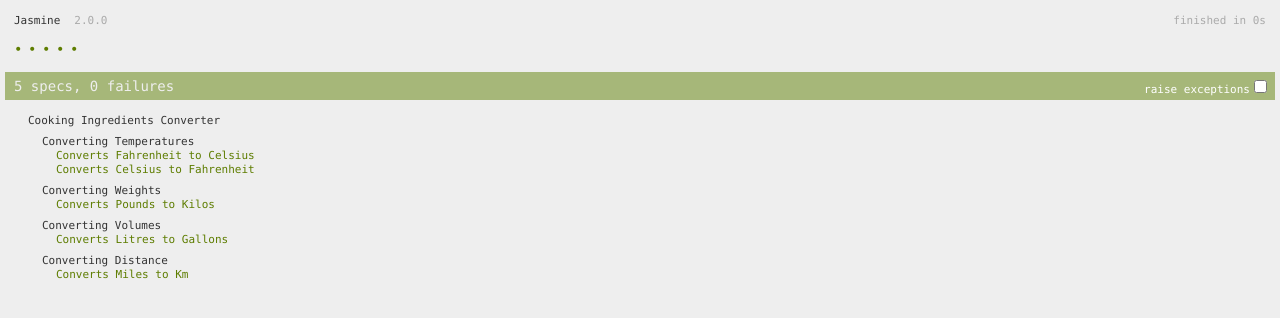
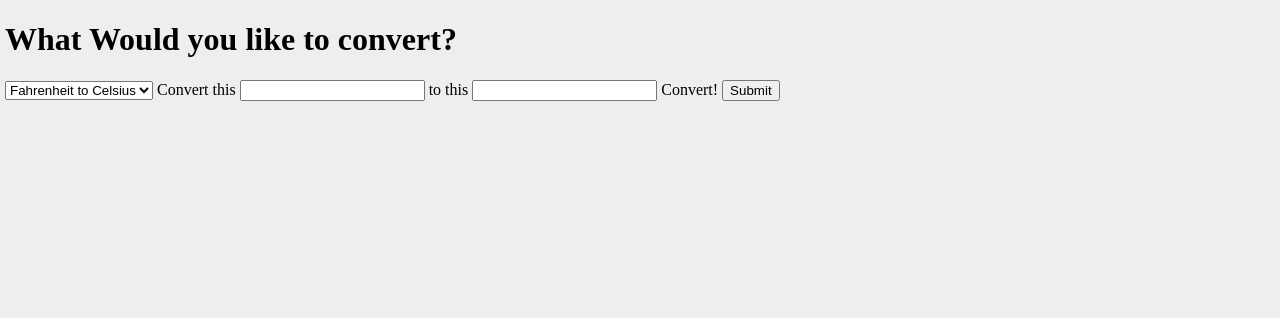
Before and after one commit to Jennythompson17/codebar_projects, a plain HTML site: page JSTesting/SpecRunner.html in a window 1280 px wide. Drawn offline with Linux system fonts and the light colour scheme.

Commit message:
add main.js

```diff
--- a/JSTesting/SpecRunner.html
+++ b/JSTesting/SpecRunner.html
@@ -2,22 +2,48 @@
 <html>
   <head>
     <meta http-equiv="Content-Type" content="text/html; charset=UTF-8">
-    <title>Jasmine Spec Runner v2.0.0</title>
+      <title>Cooking Converter 2.0</title>
 
       <link rel="shortcut icon" type="image/png" href="lib/jasmine-2.0.0/jasmine_favicon.png">
       <link rel="stylesheet" type="text/css" href="lib/jasmine-2.0.0/jasmine.css">
 
-    <script type="text/javascript" src="lib/jasmine-2.0.0/jasmine.js"></script>
+      <!--<script type="text/javascript" src="lib/jasmine-2.0.0/jasmine.js"></script>
       <script type="text/javascript" src="lib/jasmine-2.0.0/jasmine-html.js"></script>
-    <script type="text/javascript" src="lib/jasmine-2.0.0/boot.js"></script>
+      <script type="text/javascript" src="lib/jasmine-2.0.0/boot.js"></script>-->
 
       <!-- include source files here... -->
       <script type="text/javascript" src="src/Converter.js"></script>
       <script type="text/javascript" src="spec/ConverterSpec.js"></script>
+      <script type="text/javascript" src="src/Main.js"></script>
 
   </head>
 
   <body>
 
+    <div>
+      <h1> What Would you like to convert?</h1>
+
+        <form>
+          <select id="convertingWhat">
+            <option value="Fahrenheit to Celsius">Fahrenheit to Celsius</option>
+            <option value="Celsius to Fahrenheit">Celsius to Fahrenheit</option>
+            <option value="Pounds to Kilos">Pounds to Kilos</option>
+            <option value="Litres to Gallons">Litres to Gallons</option>
+            <option value="Miles to Km">Miles to Km</option>
+          </select>
+
+          <label for="input"> Convert this </label>
+          <input id="input" type="text" name="input">
+
+          <label for="output"> to this </label>
+          <input id="output" type="text" name="output">
+
+          <label for="button"> Convert! </label>
+          <input id="button" type="submit" name="button">
+
+
+        </form>
+    </div>
+
   </body>
 </html>
--- /dev/null
+++ b/JSTesting/src/Main.js
@@ -0,0 +1,16 @@
+/** Calculator Functions **/
+
+var button = document.getElementById("button");
+var input = document.getElementById("input");
+var output = document.getElementById("output");
+var choice = document.getElementById("convertingWhat");
+
+button.onclick=function(){
+	switch(choice) {
+		case 0:
+			choice = "Fahrenheit to Celsius";
+
+			break;
+		};
+
+      };
```
Lines whose indentation alone changed are shown as unchanged.
